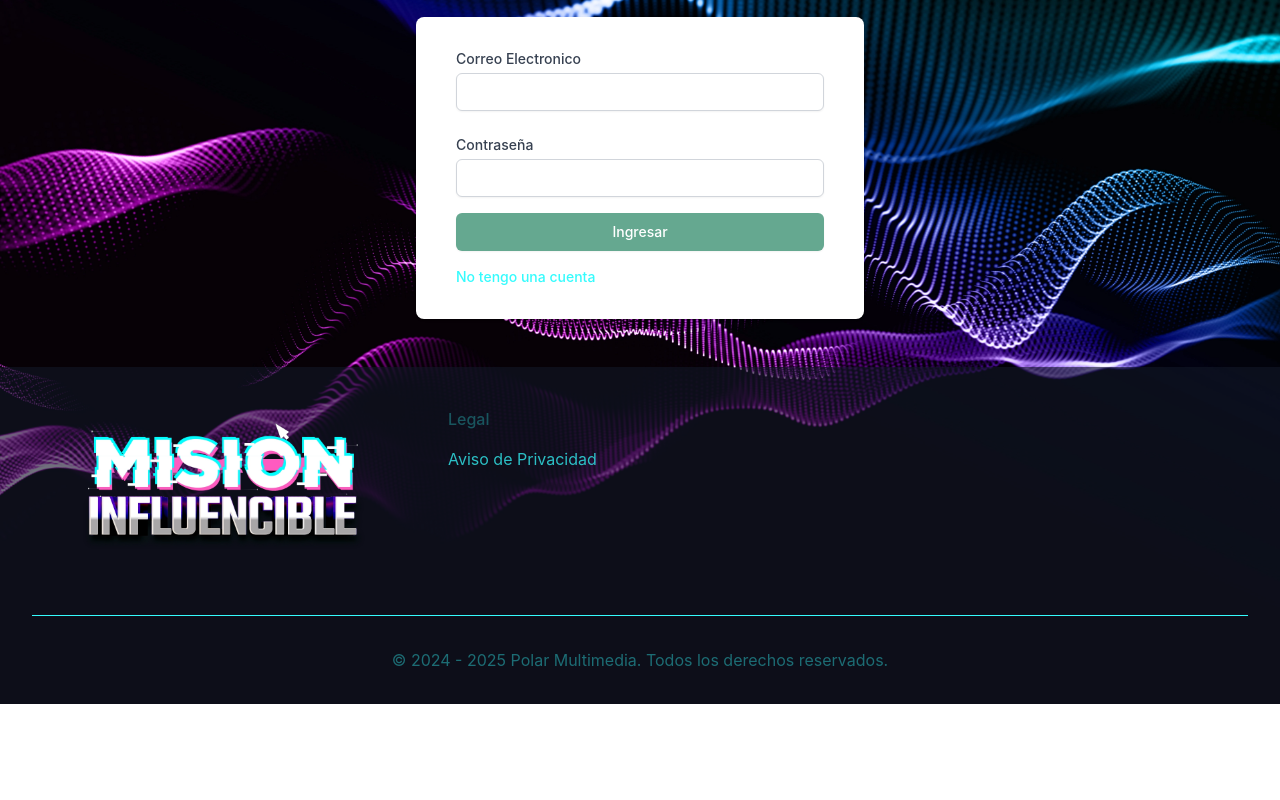
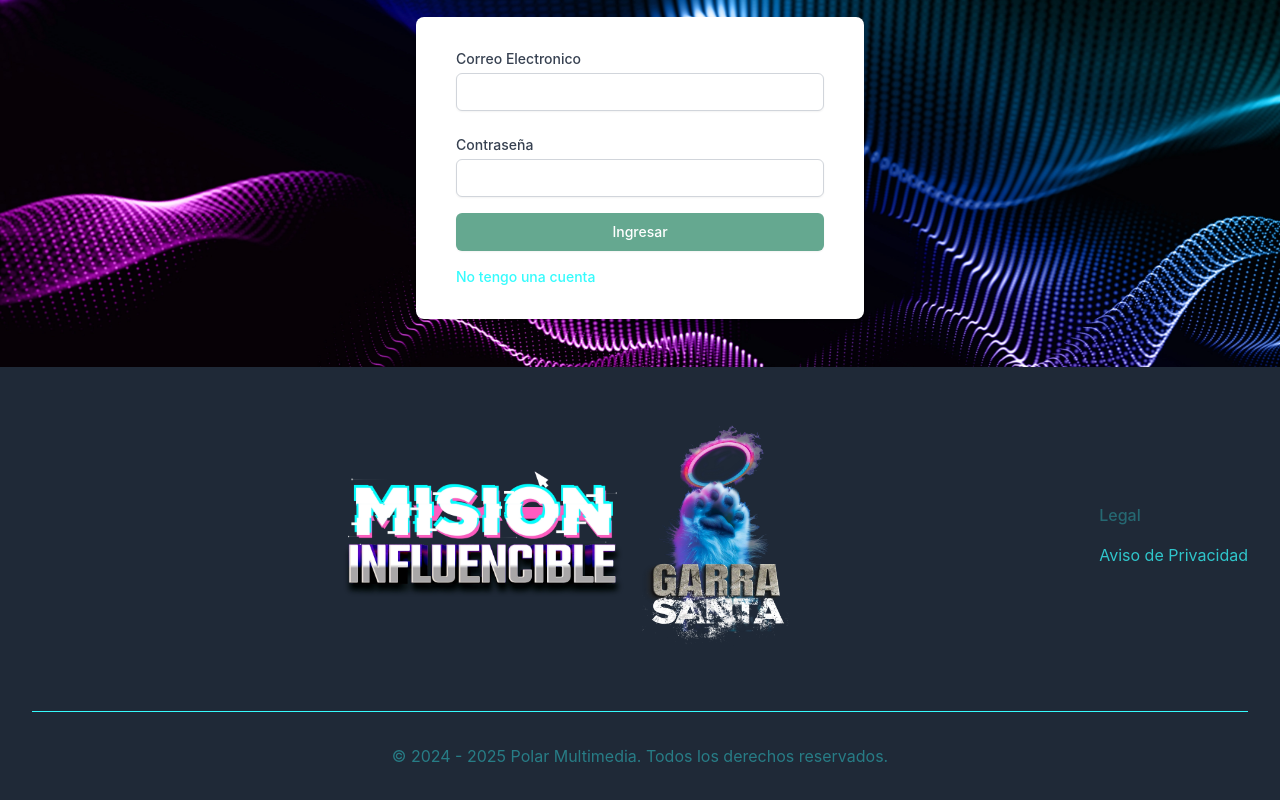
Before and after one commit to BurritoQuemado/mision-influenciable-puzzle, a React (Create React App) app in the folder subastas-stands-app/: page /login in a window 1280 px wide. Shown: the part 335-1135 px from the top of the page. Before the commit the page ends 1039 px from the top, so only its background shows below. Built offline with nearby package versions, Linux system fonts and the light colour scheme.

Commit message:
added logo to foother LogoGarra

```diff
--- a/subastas-stands-app/src/components/layout/layout.jsx
+++ b/subastas-stands-app/src/components/layout/layout.jsx
@@ -2,6 +2,7 @@
 import { Link } from 'react-router-dom'
 import { Popover, Transition } from '@headlessui/react'
 import Logo from '../../assets/images/logo.webp'
+import LogoGarra from '../../assets/images/logo-garra.webp'
 import {
   Bars3Icon,
   XMarkIcon,
@@ -147,16 +148,21 @@
           <main className="container mx-auto sm:px-6 lg:px-8">
             {children}
           </main>
-          <footer className="bg-gray-900/60" aria-labelledby="footer-heading">
+          <footer className="bg-gray-800" aria-labelledby="footer-heading">
             <h2 id="footer-heading" className="sr-only">
               Footer
             </h2>
             <div className="mx-auto max-w-md px-4 sm:max-w-7xl sm:px-6 lg:px-8 lg:pt-10">
-              <div className="xl:grid xl:grid-cols-3 xl:gap-8 justify-center">
-                <div className="py-4 sm:mx-auto sm:w-full sm:max-w-md">
+              <div className="xl:flex xl:flex-row items-center justify-evenly">
+                <div className="py-4 flex flex-col  md:flex-row items-center justify-evenly gap-4 sm:mx-auto sm:w-full sm:max-w-md">
                     <img
                         className="mx-auto h-32 w-auto"
                         src={ Logo }
+                        alt="mision influencible"
+                    />
+                    <img
+                        className="mx-auto h-56 w-auto"
+                        src={ LogoGarra }
                         alt="mision influencible"
                     />
                 </div>
```
Also changed, not shown: subastas-stands-app/src/assets/images/logo-garra.webp (added).
